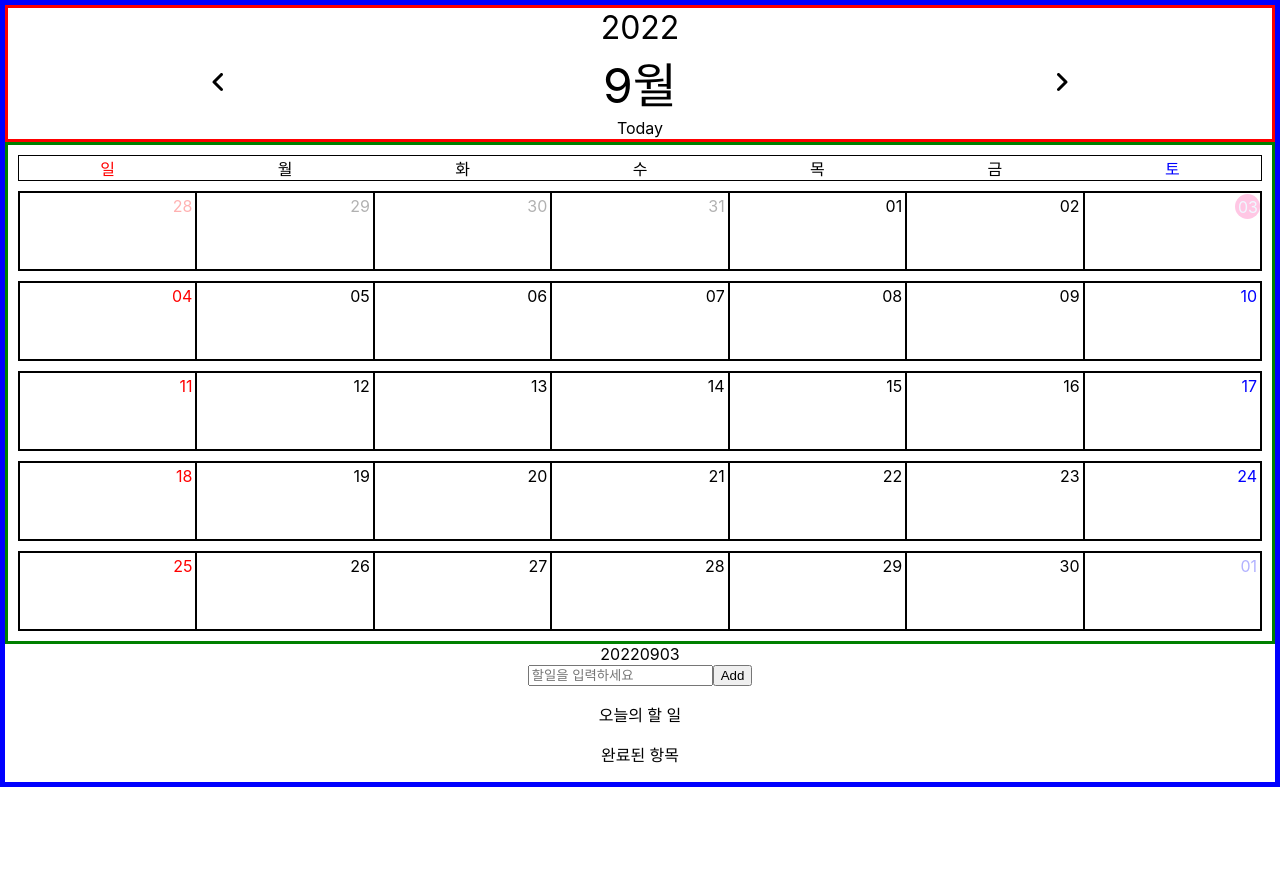
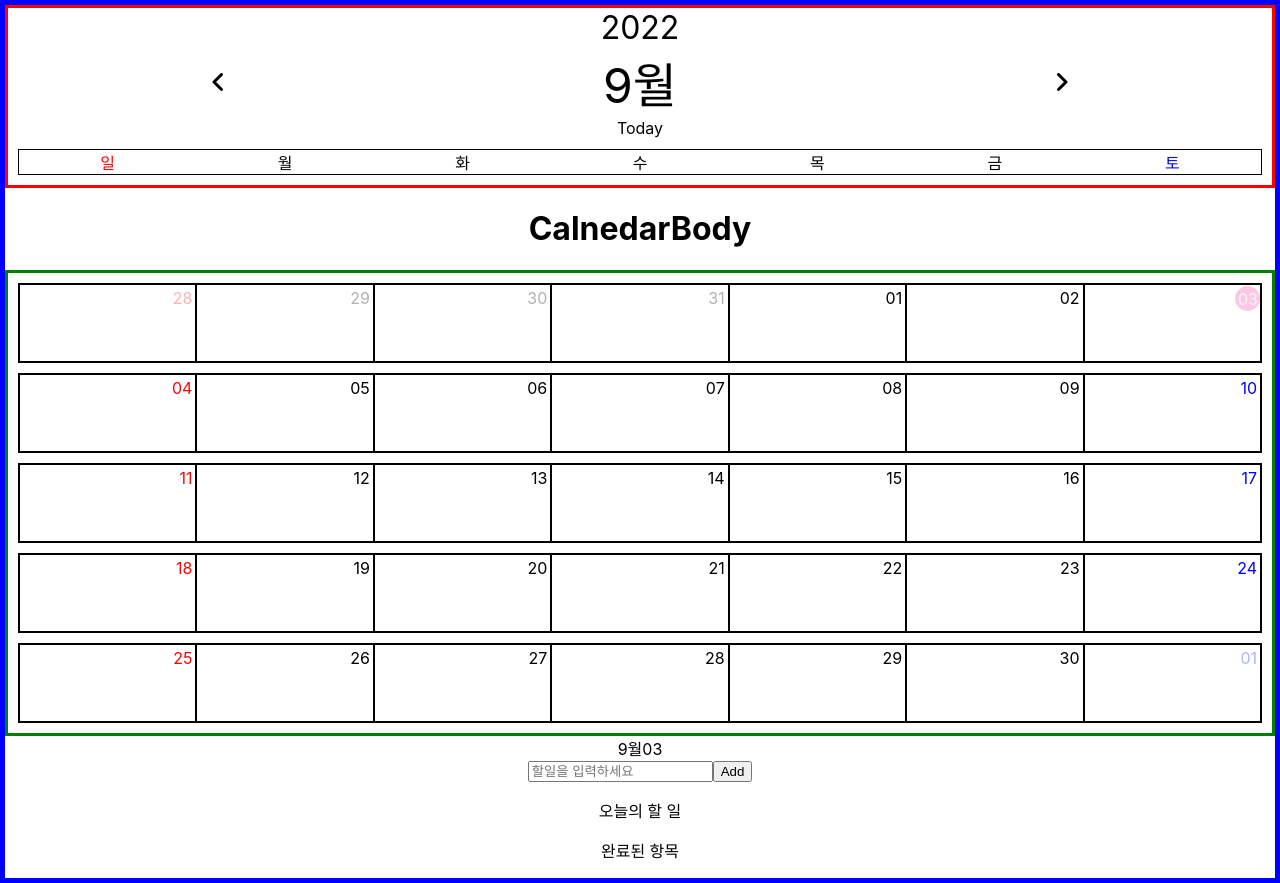
Before and after one commit to YennieJ/Yen_calendar, a React (Create React App) app: page / in a window 1280 px wide. Before the commit the page ends 800 px from the top, so only its background shows below. Built offline with nearby package versions, Linux system fonts and the light colour scheme.

Commit message:
organize components

```diff
--- a/src/components/calendar/calendar.jsx
+++ b/src/components/calendar/calendar.jsx
@@ -2,21 +2,12 @@ import React, { useState } from "react";
 import dayjs from "dayjs";
 import "@fortawesome/fontawesome-free/js/all.js";
 import Todo from "./todo/todo";
+import CalendarBody from "./components/calendarBody/calendarBody";
+import CalendarHead from "./components/calendarHead/calendarHead";
 
 const Calendar = () => {
-  const weekday = require("dayjs/plugin/weekday");
-  const weekOfYear = require("dayjs/plugin/weekOfYear");
-
-  dayjs.extend(weekday);
-  dayjs.extend(weekOfYear);
-
   const [date, setDate] = useState(dayjs());
-
-  // ?true(1)는 다음 달 :false(0)는 이전 달
-  const controlMonth = (e) =>
-    e
-      ? setDate(date.clone().add(30, "day"))
-      : setDate(date.clone().subtract(30, "day"));
+  const [todoDate, setTodoDate] = useState(date.format("MMMMDD"));
 
   // // 이전 달
   // const prevMonth = () => {
@@ -29,113 +20,12 @@ const Calendar = () => {
   //   setDate(plus);
   // };
 
-  //오늘로
-
-  const goToday = () => {
-    setDate(dayjs());
-    // inputRef.current.focus();
-  };
-
-  // 요일
-  const week = [];
-  for (let i = 0; i < 7; i++) {
-    week.push(
-      <div className="day" key={i}>
-        {dayjs().weekday(i).format("ddd")}
-      </div>
-    );
-  }
-
-  const showDate = () => {
-    // 초기값은 오늘
-    const today = date;
-    // 진짜 오늘을 위해서
-    const fixToday = dayjs();
-
-    // startOf: 주어진 시간 단위의 시작으로 설정되도록 변경하는 데 사용.(년, 월, 분기, 주, 일, 시, 분 및 초)
-    // week():52주 중에 몇번째 주 인지.
-    const startWeek = today.startOf("month").week();
-    // 해당 년도 첫번째 줄을 53으로
-    const endWeek =
-      today.endOf("month").week() === 1
-        ? 53
-        : today.clone().endOf("month").week();
-
-    // dates 라는 빈배열을 만듬.
-    const dates = [];
-    // 시작 주부터 끝나는 주까지 1씩 증가
-    // 길이가 7개인 배열에 0으로 채우고, map (현재값,인덱스)로 배열 재설정
-    for (let week = startWeek; week <= endWeek; week++) {
-      dates.push(
-        <div className="dates" key={week}>
-          {Array(7)
-            .fill(0)
-            .map((n, i) => {
-              // n: 이번 달이 5주라면 35개 i: 0123456
-              let current = today
-                .clone()
-                .startOf("week")
-                .week(week)
-                .add(n + i, "day");
-              //오늘 표시하기
-              let isToday =
-                fixToday.format("YYYYMMDD") === current.format("YYYYMMDD")
-                  ? "today"
-                  : "";
-              //이번 달이 아닌 다른 달의 날짜면 회색으로
-              let isGrayed =
-                current.format("MM") !== today.format("MM") ? "grayed" : "";
-
-              return (
-                <div className={`box ${isToday} ${isGrayed}`} key={i}>
-                  <div
-                    className="text"
-                    // onClick={() => {
-                    //   setTodoDate(current.format("YYYYMMDD"));
-                    //   inputRef.current.focus();
-                    // }}
-                    //
-                  >
-                    {current.format("DD")}
-                  </div>
-                  {/* <div>{todoLists.length}</div> */}
-                </div>
-              );
-            })}
-        </div>
-      );
-    }
-
-    return dates;
-  };
-
   return (
     <div className="wrapper">
-      <div className="calendar">
-        <div className="calendarHead">
-          <div className="year">{date.format("YYYY")}</div>
-          <div className="controlMonth">
-            {/* onClick 콜백함수 필요함(Too many lendering) */}
-            <div className="month-button" onClick={() => controlMonth(0)}>
-              <i className="fa-solid fa-angle-left"></i>
-            </div>
-            <div className="month">{date.format("MMMM")}</div>
-
-            <div className="month-button" onClick={() => controlMonth(1)}>
-              <i className="fa-solid fa-angle-right"></i>
-            </div>
-          </div>
-          <div className="today" onClick={goToday}>
-            Today
-          </div>
-        </div>
-        <div className="calendarBody">
-          <div className="week">{week}</div>
-          {showDate()}
-        </div>
-      </div>
-
-      <Todo date={date} />
+      <CalendarHead date={date} setDate={setDate} />
+      <div className="calendarbottom"></div>
+      <CalendarBody date={date} todoDate={todoDate} setTodoDate={setTodoDate} />
+      <Todo todoDate={todoDate} />
     </div>
   );
 };
--- /dev/null
+++ b/src/components/calendar/components/calendarBody/calendarBody.jsx
@@ -0,0 +1,74 @@
+import React from "react";
+import dayjs from "dayjs";
+
+const CalendarBody = ({ date, todoDate, setTodoDate }) => {
+  const showDate = () => {
+    // 초기값은 오늘
+    const today = date;
+    // 진짜 오늘을 위해서
+    const fixedToday = dayjs();
+
+    // startOf: 주어진 시간 단위의 시작으로 설정되도록 변경하는 데 사용.(년, 월, 분기, 주, 일, 시, 분 및 초)
+    // week():52주 중에 몇번째 주 인지.
+    const startWeek = today.startOf("month").week();
+    // 해당 년도 첫번째 줄을 53으로(1년은 52주니까 53은 첫번째주임)
+    const endWeek =
+      today.endOf("month").week() === 1
+        ? 53
+        : today.clone().endOf("month").week();
+
+    // dates 라는 빈배열을 만듬.
+    const dates = [];
+    // 시작 주부터 끝나는 주까지 1씩 증가
+    // 길이가 7개인 배열에 0으로 채우고, map (현재값,인덱스)로 배열 재설정
+    for (let week = startWeek; week <= endWeek; week++) {
+      dates.push(
+        <div className="dates" key={week}>
+          {Array(7)
+            .fill(0)
+            .map((n, i) => {
+              // n: 이번 달이 5주라면 35개 i: 0123456
+              let current = today
+                .clone()
+                .startOf("week")
+                .week(week)
+                .add(n + i, "day");
+              //오늘 표시하기
+              let isToday =
+                fixedToday.format("YYYYMMDD") === current.format("YYYYMMDD")
+                  ? "today"
+                  : "";
+              //이번 달이 아닌 다른 달의 날짜면 회색으로
+              let isGrayed =
+                current.format("MM") !== today.format("MM") ? "grayed" : "";
+
+              return (
+                <div className={`box ${isToday} ${isGrayed}`} key={i}>
+                  <div
+                    className="text"
+                    onClick={() => {
+                      setTodoDate(current.format("MMMMDD"));
+                    }}
+                  >
+                    {current.format("DD")}
+                  </div>
+                  {/* <div>{todoLists.length}</div> */}
+                </div>
+              );
+            })}
+        </div>
+      );
+    }
+    return dates;
+  };
+
+  return (
+    <div>
+      <h1>CalnedarBody</h1>
+      <div className="calendarBody">{showDate()}</div>
+      {todoDate}
+    </div>
+  );
+};
+
+export default CalendarBody;
--- /dev/null
+++ b/src/components/calendar/components/calendarHead/calendarHead.jsx
@@ -0,0 +1,59 @@
+import React from "react";
+import dayjs from "dayjs";
+
+const CalendarHead = ({ date, setDate }) => {
+  const weekOfYear = require("dayjs/plugin/weekOfYear");
+  const weekday = require("dayjs/plugin/weekday");
+
+  dayjs.extend(weekOfYear);
+  dayjs.extend(weekday);
+
+  // ?true(1)는 다음 달 :false(0)는 이전 달
+  const controlMonth = (e) =>
+    e
+      ? setDate(date.clone().add(30, "day"))
+      : setDate(date.clone().subtract(30, "day"));
+
+  // 요일
+  const week = [];
+  for (let i = 0; i < 7; i++) {
+    week.push(
+      <div className="day" key={i}>
+        {dayjs().weekday(i).format("ddd")}
+      </div>
+    );
+  }
+
+  //오늘로
+  const goToday = () => {
+    setDate(dayjs());
+    // inputRef.current.focus();
+  };
+
+  return (
+    <div>
+      <div className="calendar">
+        <div className="calendarHead">
+          <div className="year">{date.format("YYYY")}</div>
+          <div className="controlMonth">
+            {/* onClick 콜백함수 필요함(Too many lendering) */}
+            <div className="month-button" onClick={() => controlMonth(0)}>
+              <i className="fa-solid fa-angle-left"></i>
+            </div>
+            <div className="month">{date.format("MMMM")}</div>
+
+            <div className="month-button" onClick={() => controlMonth(1)}>
+              <i className="fa-solid fa-angle-right"></i>
+            </div>
+          </div>
+          <div className="today" onClick={goToday}>
+            Today
+          </div>
+          <div className="week">{week}</div>
+        </div>
+      </div>
+    </div>
+  );
+};
+
+export default CalendarHead;
--- a/src/components/calendar/todo/components/todoAddForm/todoAddForm.jsx
+++ b/src/components/calendar/todo/components/todoAddForm/todoAddForm.jsx
@@ -1,6 +1,6 @@
 import React, { useState, useRef } from "react";
 
-const TodoAddForm = ({ createTodo, date }) => {
+const TodoAddForm = ({ createTodo, todoDate = { todoDate }, todos }) => {
   const formRef = useRef();
   const todoRef = useRef();
 
@@ -11,17 +11,17 @@ const TodoAddForm = ({ createTodo, date }) => {
       id: Date.now(),
       text: todoRef.current.value || "",
       checked: false,
+      date: todoDate,
     };
     formRef.current.reset();
     createTodo(todo);
   };
 
-  const [todoDate, setTodoDate] = useState(date.format("YYYYMMDD"));
-
   return (
     <>
       {/* 아이템 입력 창 */}
-      <div>{todoDate}</div>
+      {/* <div>{Object.keys(todos).length}개</div> */}
+
       <form ref={formRef}>
         <input ref={todoRef} placeholder="할일을 입력하세요" type="text" />
         <button onClick={addTodoButton}>Add</button>
--- a/src/components/calendar/todo/components/todoEditForm/todoEditForm.jsx
+++ b/src/components/calendar/todo/components/todoEditForm/todoEditForm.jsx
@@ -12,9 +12,8 @@ const todoEditForm = ({
   <section>
     <p>{title}</p>
     <ul>
-      {todos && // todos가 있을때
-        Object.keys(todos).map((todoItem) => {
-          // checkedList 가 false면 보여주지 않는다.
+      {Object.keys(todos).map((todoItem) => {
+        // checkedList 가 false면 todoItem 숨기기
         if (checkedList !== todos[todoItem].checked) return null;
         return (
           <TodoForm
--- a/src/components/calendar/todo/todo.jsx
+++ b/src/components/calendar/todo/todo.jsx
@@ -2,8 +2,17 @@ import React, { useState, useEffect } from "react";
 import TodoEditForm from "./components/todoEditForm/todoEditForm";
 import TodoAddForm from "./components/todoAddForm/todoAddForm";
 
-const Todo = ({ date }) => {
-  const [todos, setTodos] = useState({});
+const Todo = ({ todoDate }) => {
+  const [todos, setTodos] = useState(() => {
+    if (typeof window !== "undefined") {
+      const saved = window.localStorage.getItem("Todo_Data");
+      if (saved !== null) {
+        return JSON.parse(saved);
+      } else {
+        return [""];
+      }
+    }
+  });
 
   const checkTodo = (todo) =>
     setTodos((todos) => {
@@ -12,12 +21,13 @@ const Todo = ({ date }) => {
       return updated;
     });
 
-  const createTodo = (todo) =>
+  const createTodo = (todo) => {
     setTodos((todos) => {
       const updated = { ...todos };
       updated[todo.id] = todo;
       return updated;
     });
+  };
 
   const deleteTodo = (todo) =>
     setTodos((todos) => {
@@ -27,10 +37,15 @@ const Todo = ({ date }) => {
     });
   //todo = todoitem / todos에 저장된 하나의 아이템 ,, checked가 true일 때 삭제 하고싶다
 
+  // 로컬스토리지 생성
+  useEffect(() => {
+    window.localStorage.setItem("Todo_Data", JSON.stringify(todos));
+  }, [todos]);
+
   return (
     <div>
       {/* Todo item input form */}
-      <TodoAddForm createTodo={createTodo} todos={todos} date={date} />
+      <TodoAddForm createTodo={createTodo} todos={todos} todoDate={todoDate} />
 
       {/* Todo Item show and edit form */}
       {/* checkedList : false N true(uncheck N check)를 통해서 해야 할 일과 완료 된 일 구분하기  */}
@@ -41,7 +56,6 @@ const Todo = ({ date }) => {
         deleteTodo={deleteTodo}
         todos={todos}
         setTodos={setTodos}
-        date={date}
         checkedList={false}
       />
       <TodoEditForm
@@ -51,7 +65,6 @@ const Todo = ({ date }) => {
         deleteTodo={deleteTodo}
         todos={todos}
         setTodos={setTodos}
-        date={date}
         checkedList={true}
       />
     </div>
--- a/src/index.js
+++ b/src/index.js
@@ -12,6 +12,7 @@ import "dayjs/locale/ko"; // 한국어 가져오기
 
 dayjs.extend(isLeapYear); // 플러그인 등록
 dayjs.locale("ko"); // 언어 등록
+
 const root = ReactDOM.createRoot(document.getElementById("root"));
 root.render(
   // <React.StrictMode>
```
Also changed, not shown: src/service/todo_localstorage.js (added). Lines whose indentation alone changed are shown as unchanged.
